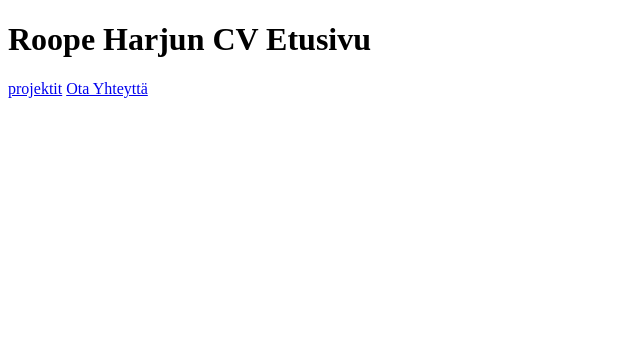
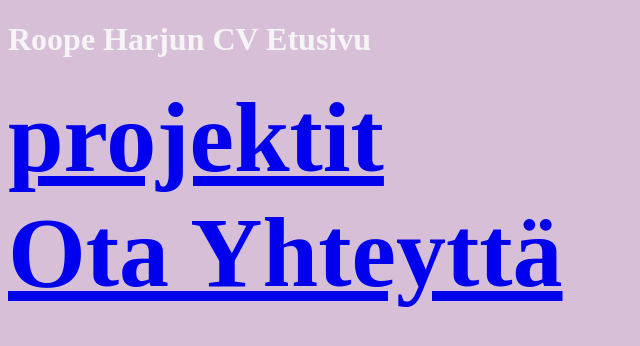
Before and after one commit to p0vdev/p0vdev.github.io, a plain HTML site: page index.html in a window 1280 px wide. Shown: the whole page, without its empty margins (0-640 px from the left). Drawn offline with Linux system fonts and the light colour scheme.

Commit message:
Update index.html

```diff
--- a/index.html
+++ b/index.html
@@ -2,10 +2,35 @@
 <html>
 	<head>
 	<title> Roope Harjun CV Etusivu </title>
+	<style>
+	body
+	{
+	background-color: thistle;
+	}
+
+	h1
+	{
+	color:#F5F5F5;
+	}
+
+	p
+	{
+	color:#F5F5F5;
+	font-family:Lucinda Console;
+	}
+
+	a
+	{
+	color:#lightblue;
+	font-weight: 750;
+	font-size:100px;
+	}
+	</style>
 	</head>
 	<body>
 	<meta charset="UTF-8">
 	<h1>Roope Harjun CV Etusivu</h1>
 	<a href="html/projektit.html">projektit</a>
+	<div>
 	<a href="html/ota_yhteytta.html">Ota Yhteyttä</a>
 	</body>
```
